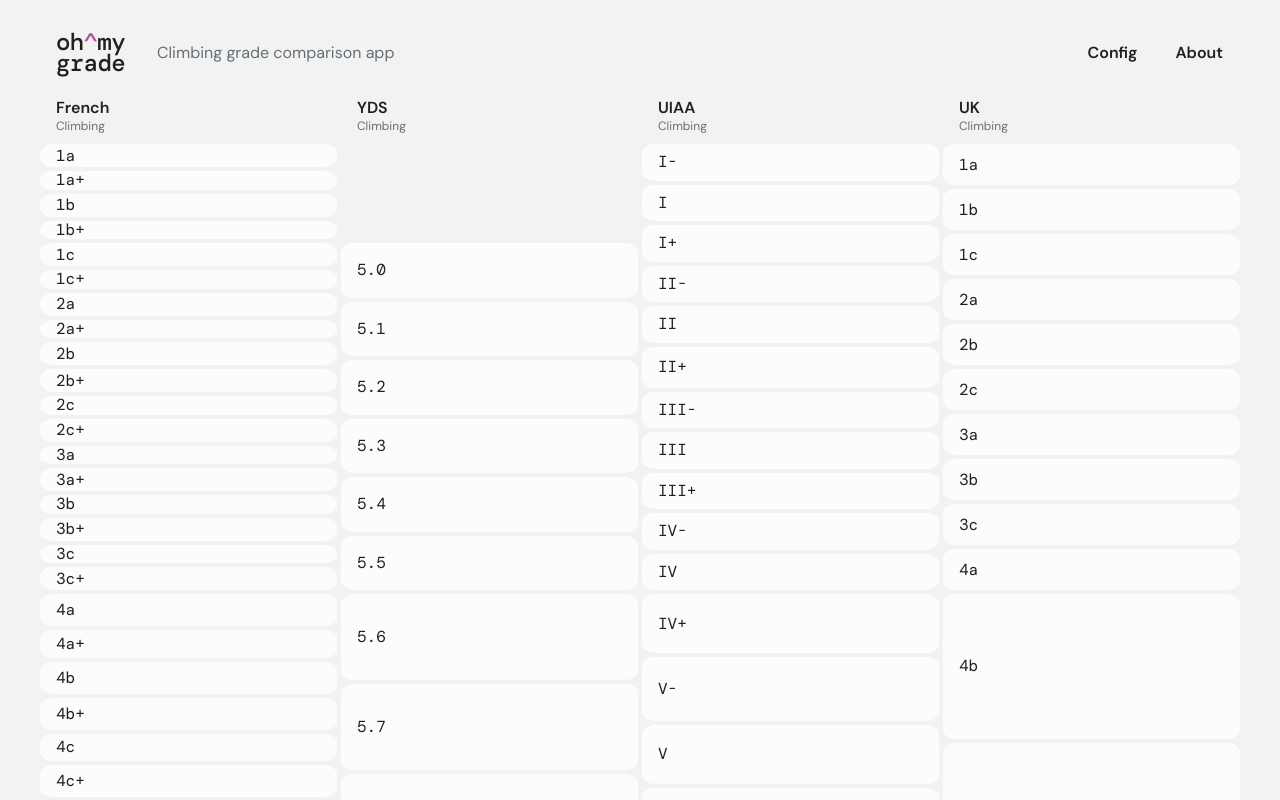
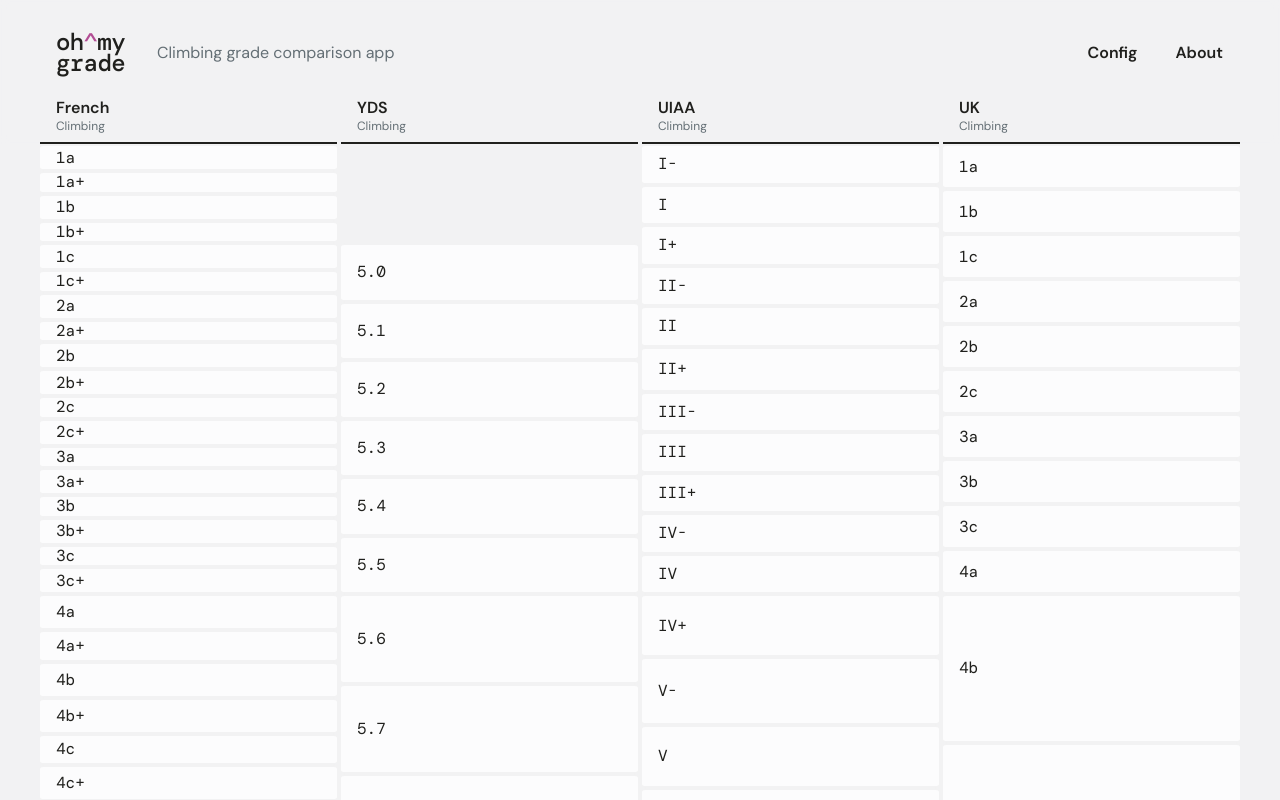
Before and after one commit to adamplesnik/ohmygrade, a React (Vite) app: page / in a window 1280 px wide. Shown: the top 800 px of the page. Built offline with nearby package versions, Linux system fonts and the light colour scheme.

Commit message:
Update table

```diff
--- a/src/components/Table.tsx
+++ b/src/components/Table.tsx
@@ -28,7 +28,13 @@ const Table = () => {
           const isHovered = system?.system === hoveredGrade?.system
           return (
             system && (
-              <div key={system.system} className="relative min-w-24 flex-1 shrink-0 overflow-hidden px-4 py-2">
+              <div
+                key={system.system}
+                className={clsx(
+                  'border-b-neutral-foreground relative min-w-24 flex-1 shrink-0 overflow-hidden border-b-2 px-4 py-2',
+                  isHovered && 'bg-product-container-dim'
+                )}
+              >
                 <h3
                   className={clsx(
                     'font-semibold text-nowrap text-ellipsis transition-colors duration-150',
@@ -67,7 +73,7 @@ const Table = () => {
                       onMouseLeave={() => setHoveredGrade(null)}
                       onClick={() => setClickedGrade(isClicked ? null : grade)}
                       className={clsx(
-                        'hover:bg-product-container-bright border-y-neutral-background-alt relative flex h-full cursor-pointer items-center overflow-hidden rounded-xl border-y-2 px-4 font-mono transition-colors duration-150',
+                        'hover:bg-product-container-bright border-y-neutral-background-alt relative flex h-full cursor-pointer items-center overflow-hidden rounded-sm border-y-2 px-4 font-mono transition-colors duration-150',
                         getOverlapClass(getOverlapStrength(isHovered, hoverOverlapRatio), 'background'),
                         getOverlapClass(getOverlapStrength(isClicked, clickedOverlapRatio), 'background')
                       )}
```
